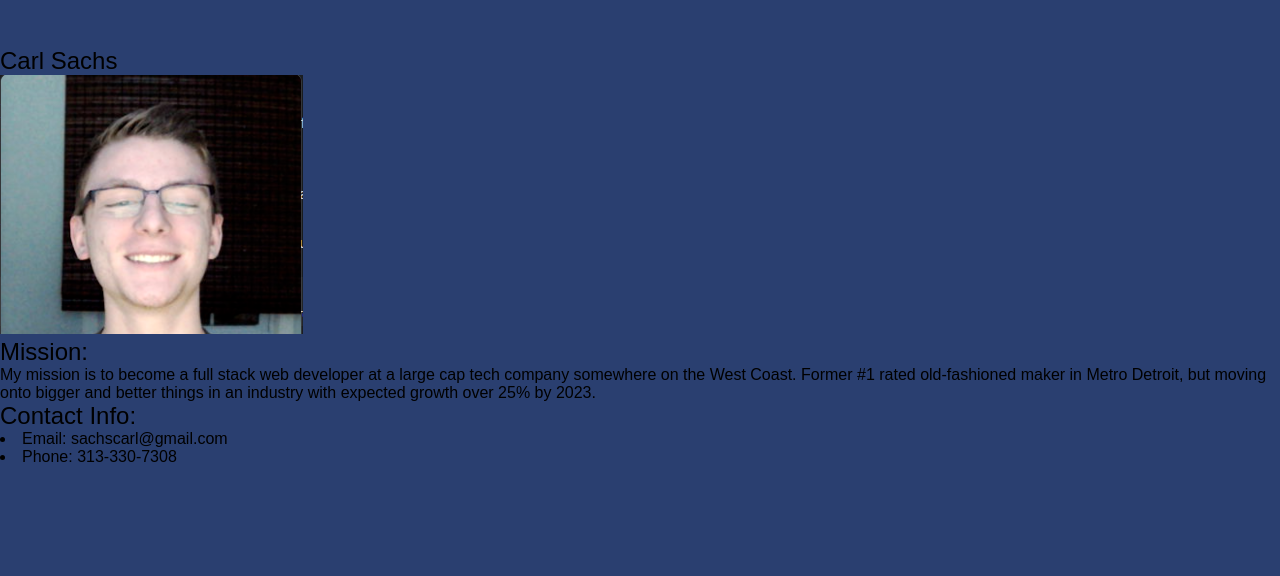
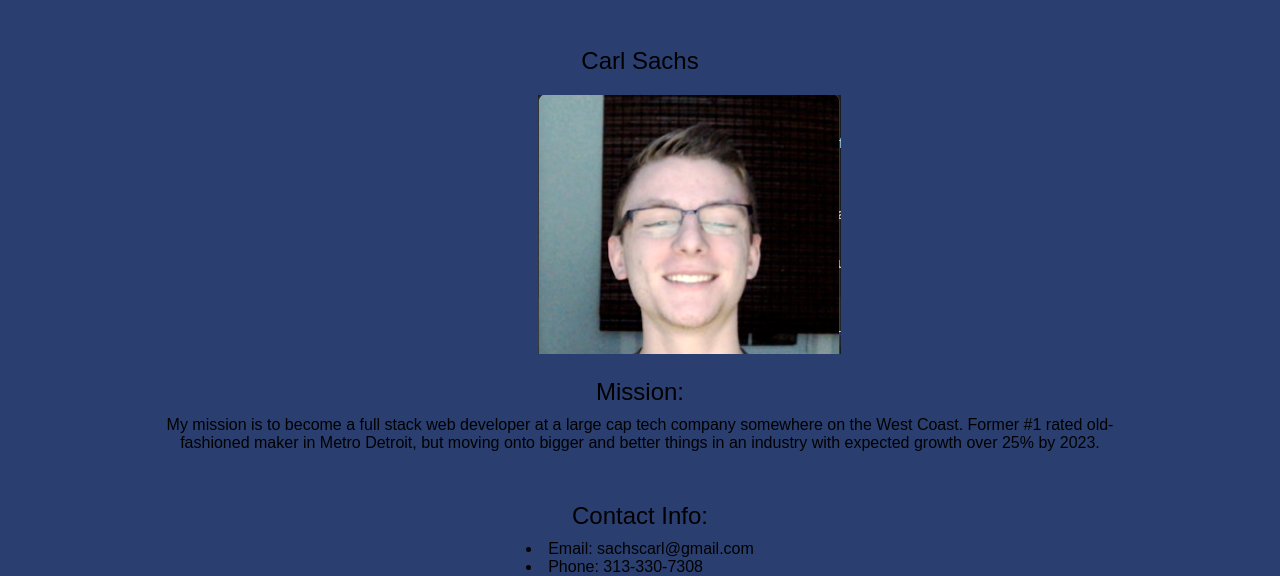
Before and after one commit to carlsachs/employerPortfolio, a website: page about.html in a window 1280 px wide. Shown: the part 234-810 px from the top of the page. Drawn offline with Linux system fonts and the light colour scheme.

Commit message:
finished about me page

```diff
--- a/less/about.less
+++ b/less/about.less
@@ -0,0 +1,41 @@
+#top {
+    display: flex;
+    justify-content: center;
+}
+#middle-top {
+    h2{
+        display:flex;
+        justify-content: center;
+    }
+    img {
+        margin-left:42%;
+        margin-top: 20px;
+        margin-bottom: 20px;
+    }
+}
+#info {
+    display: flex;
+    flex-direction: column;
+    width: 100%;
+    .mission {
+        display:flex;
+        flex-direction: column;
+        h2 {
+            margin: 0 auto;
+        }
+        p {
+            margin: 0 auto;
+            width: 75%;
+            text-align: center;
+            margin-top: 10px;
+        }
+    }
+    .contact {
+        margin: 0 auto;
+        margin-top: 50px;
+        h2 {
+            text-align: center;
+            margin-bottom: 10px;
+        }
+    }
+}
```
Also changed, not shown: css/index.css.
